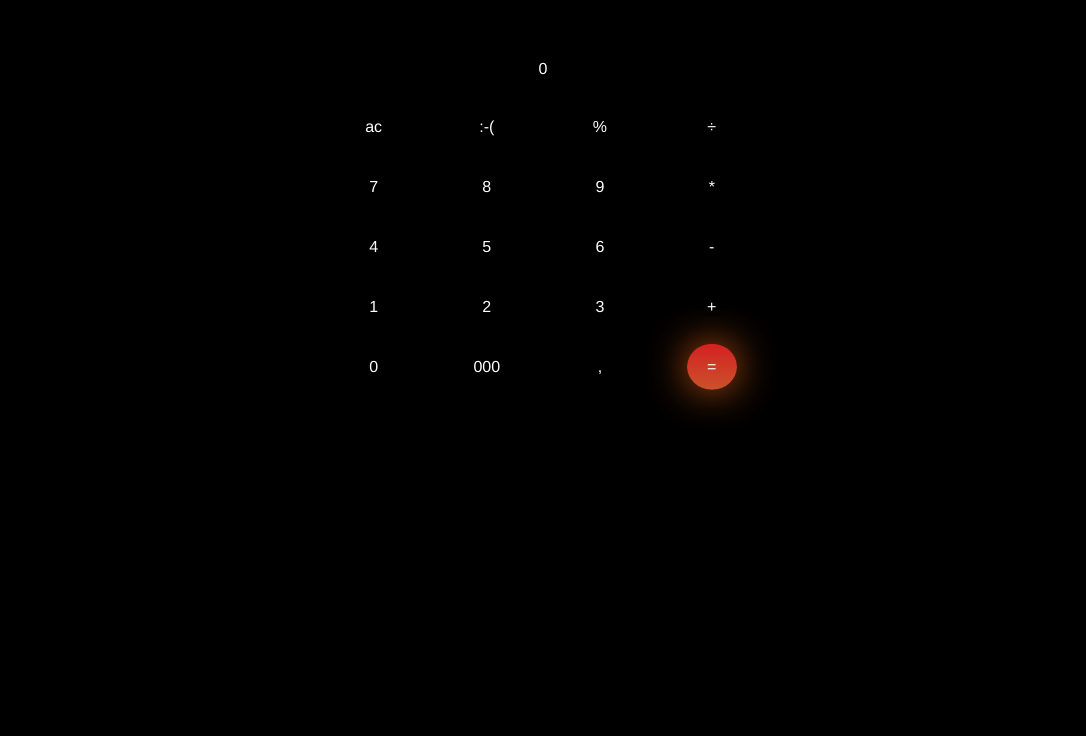
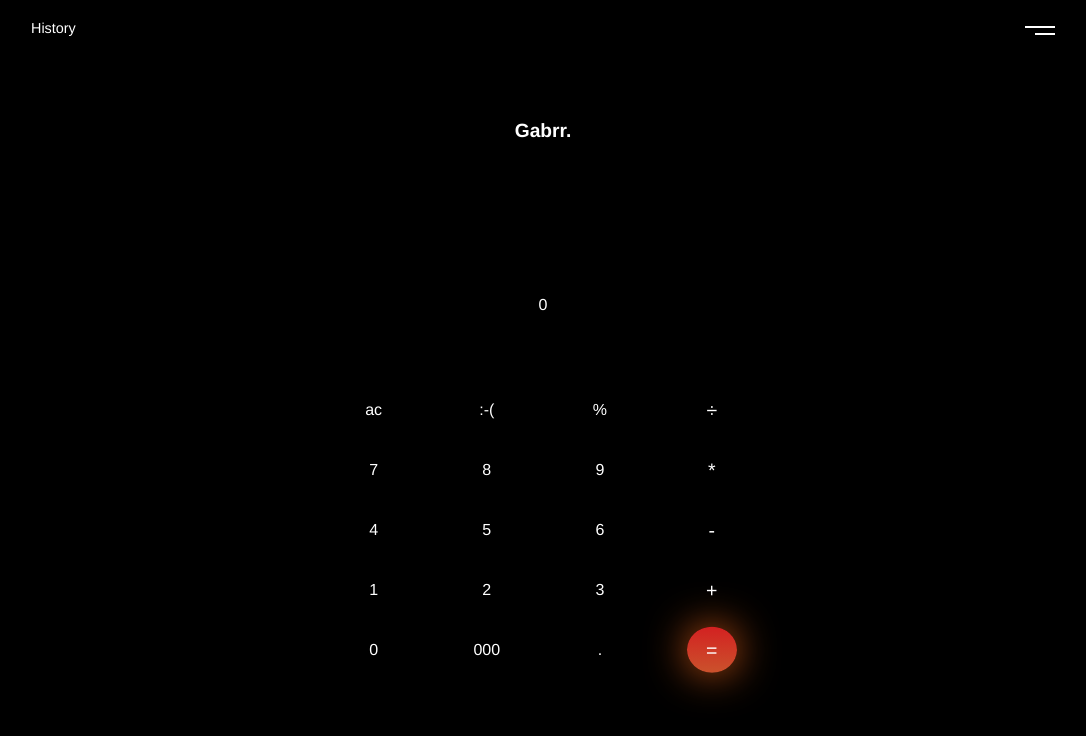
Before and after one commit to gabrr/vue-calculator, a Vue app: page / in a window 1280 px wide. Shown: the top 736 px of the page, without its empty margins (97-1183 px from the left). Built offline with nearby package versions, Linux system fonts and the light colour scheme.

Commit message:
added navbar and display working well

```diff
--- a/src/App.vue
+++ b/src/App.vue
@@ -1,16 +1,19 @@
 <template>
   <div id="app">
-    <num-calculator/>
+    <navbar />
+    <numCalculator/>
   </div>
 </template>
 
 <script>
 import numCalculator from './components/numCalculator.vue';
+import navbar from "./components/navbar.vue";
 
 export default {
   name: 'app',
   components: {
-    numCalculator
+    numCalculator,
+    navbar
   }
 }
 </script>
@@ -30,6 +33,6 @@ body{
   -moz-osx-font-smoothing: grayscale;
   text-align: center;
   color: rgba(255, 255, 255, 1);
-  margin-top: 60px;
+  min-height: 550px;
 }
 </style>
--- /dev/null
+++ b/src/components/navbar.vue
@@ -0,0 +1,66 @@
+<template>
+  <nav id="navbar">
+      <div class="historyLink">History</div>
+      <div class="menu">
+          <div class="lign"></div>
+          <div class="lign"></div>
+      </div>
+      <div class="logo">Gabrr.</div>
+  </nav>
+</template>
+
+<script>
+export default {
+    name: "navbar"
+}
+</script>
+
+<style scoped>
+#navbar{
+    width: 100%;
+    display: grid;
+    grid-template-columns: repeat(2, 1fr);
+}
+
+.historyLink {
+    text-align: left;
+    padding: 20px 20%;
+    font-size: 90%;
+    font-weight: 400;
+}
+
+.menu{
+    text-align: right;
+    padding: 20px 30px;
+    position: relative;
+}
+
+.logo{
+    margin-top: 5%;
+    grid-column: span 2;
+    grid-row: 2;
+    font-weight: 600;
+    font-size: 120%;
+}
+
+
+/* the menu effect */
+.lign{
+    background-color: #fff;
+    position: absolute;
+    right: 20%;
+}
+
+.lign:nth-child(1) {
+    width: 30px;
+    height: 2px;
+    top: 26px;
+}
+.lign:nth-child(2) {
+    width: 20px;
+    height: 2px;
+    top: 33px;
+}
+
+
+</style>
--- a/src/components/numCalculator.vue
+++ b/src/components/numCalculator.vue
@@ -11,7 +11,7 @@
             <li v-bind:key="num" v-for="num in one" class="num-pad" v-bind:value="num" @click="padClicked">{{num}}</li>
             <li class="num-pad" @click="padClicked" value="0">0</li>
             <li class="num-pad" @click="padClicked" value="000">000</li>
-            <li class="num-pad" @click="padClicked" value=",">,</li>
+            <li class="num-pad" @click="padClicked" value=".">.</li>
          </ul>
       </div>
       <div id="operators">
@@ -20,7 +20,7 @@
             <li class="num-pad" @click="padClicked" value="*">*</li>
             <li class="num-pad" @click="padClicked" value="-">-</li>
             <li class="num-pad" @click="padClicked" value="+">+</li>
-            <li class="num-pad get-result" @click="padClicked" value="=">=</li>
+            <li class="num-pad get-result blur" @click="padClicked" value="=">=</li>
           </ul>
       </div>
   </div>
@@ -36,11 +36,14 @@ export default {
         }
     },
     methods: {
+        removing: function(string) {
+            return string.slice(0, -1);
+        },
+        percentage: function(num1) {
+            return num1 / 100;
+        },
         adding: function(num1, num2) {
             return num1 + num2;
-        },
-        removing: function(string) {
-            return string.slice(0, -1);
         },
         minus: function(num1, num2) {
             return num1 - num2;
@@ -74,7 +77,7 @@ export default {
                 let index = 0;
 
                 for(let i = 0; i < this.display.length; i++) {
-                    if(/[0-9]/.test(this.display[i])) {
+                    if(/[0-9]/.test(this.display[i]) || this.display[i] === ".") {
                         numbersGroup[index] += this.display[i]
                     } else {
                         operator.push(this.display[i])
@@ -87,23 +90,34 @@ export default {
                 const res = numbersGroup.reduce((prev, curr) => {
                     for(let sign of operator) {
                         if(sign === "+") {
-                            return this.adding(parseInt(prev), parseFloat(curr))
+                            return this.adding(parseFloat(prev), parseFloat(curr))
                         }
                         if(sign === "-") {
-                            return this.minus(parseInt(prev), parseFloat(curr))
+                            return this.minus(parseFloat(prev), parseFloat(curr))
                         }
                         if(sign === "÷") {
-                            return this.dividing(parseInt(prev), parseFloat(curr))
+                            return this.dividing(parseFloat(prev), parseFloat(curr))
                         }
                         if(sign === "*") {
-                            return this.times(parseInt(prev), parseFloat(curr))
+                            return this.times(parseFloat(prev), parseFloat(curr))
+                        }
+                        if(sign === "%") {
+                            return this.percentage(parseFloat(prev))
                         }
                     }
                 })
 
 
-                this.display = parseFloat(res);
+                window.localStorage[this.display] = `${this.display} = ${parseFloat(res)}`;
+                this.display = `${this.display} = ${parseFloat(res)}`;
                 // window.console.log(res)
+
+
+                // effects when click equal sign
+                num.target.classList.remove("blur");
+                setTimeout(() => {
+                    num.target.classList.add("blur")
+                }, 150)
 
             }
             else if(num.target.innerText) {
@@ -123,10 +137,11 @@ export default {
         width: 90%;
         margin: auto;
         text-align: center;
+        margin-top: 12%;
     }
 
     .result{
-        margin-bottom: 20px;
+        margin-bottom: 15%;
     }
 
     #numbers-pad ul{
@@ -147,6 +162,8 @@ export default {
     }
     #operators li{
         margin-bottom: 2px;
+        font-size: 122%;
+        padding: 17.5px 20px;
     }
     .get-result{
         position: relative;
@@ -157,14 +174,15 @@ export default {
         width: 50px;
         height: 80%;
         position: absolute;
+        transition: box-shadow 200ms ease-in-out;
         background-image: linear-gradient(#D32121, #CB522C);
-        box-shadow: 0 0 42px -1px #E26017;
         border-radius: 50%;
         left: 50%;
         top: 50%;
         transform: translate(-50%, -50%);
-
-
+    }
+    .get-result.blur::before{
+        box-shadow: 0 0 42px -1px #E26017;
     }
 
 
```
